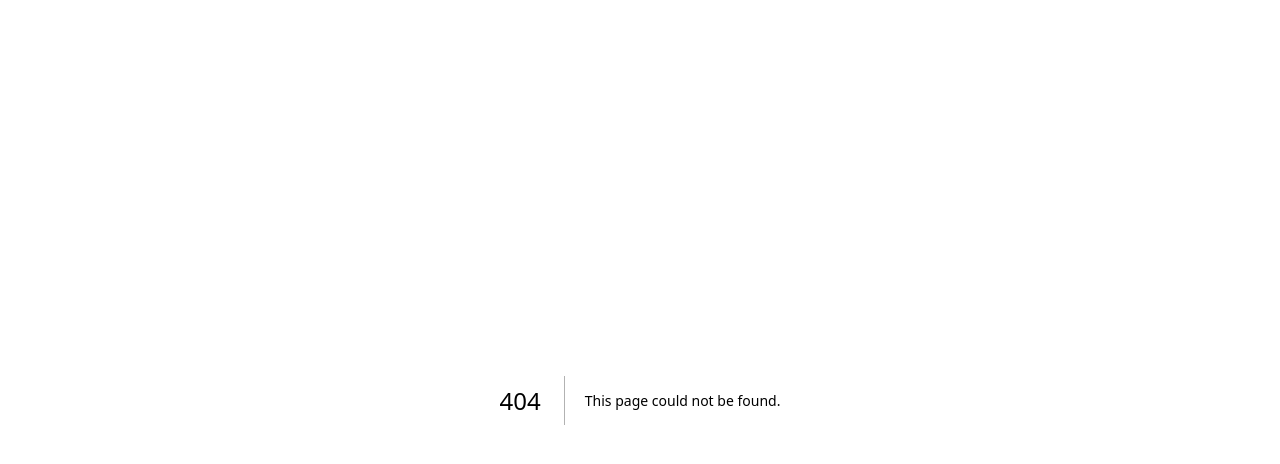
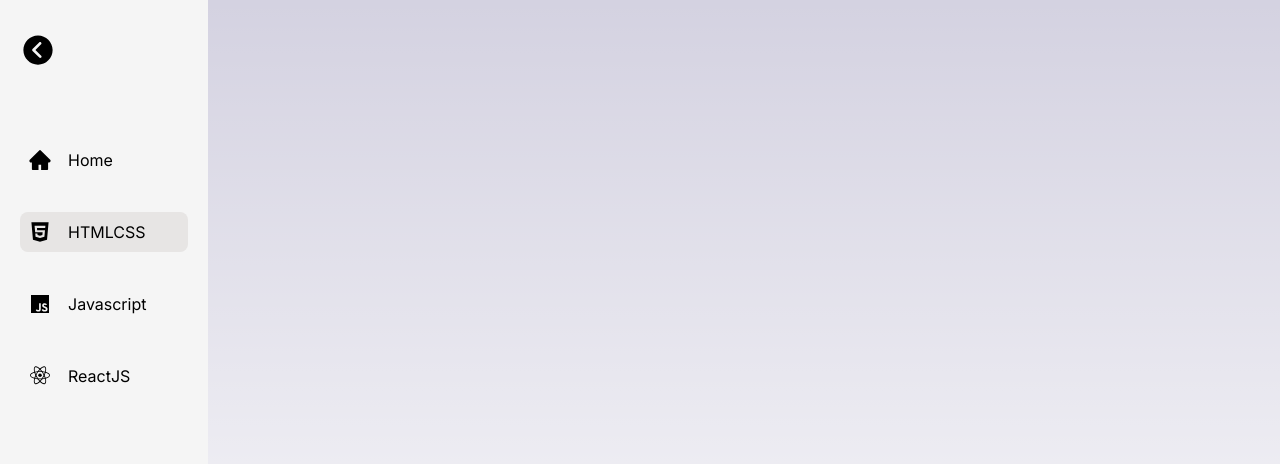
Before and after one commit to danmxli/theodinproject-project-library, a Next.js app: page /htmlcss in a window 1280 px wide. Before the commit this address had no page. Shown: the top 464 px of the page. Built offline with nearby package versions, Linux system fonts and the light colour scheme.

Commit message:
navbar setup

```diff
--- /dev/null
+++ b/app/htmlcss/page.tsx
@@ -0,0 +1,15 @@
+import Navbar from "@/components/navbar";
+
+const PageOne = () => {
+    return(
+        <main className="flex min-h-screen">
+            <Navbar />
+            <div className="">
+
+            </div>
+        </main>
+
+    );
+};
+
+export default PageOne
--- /dev/null
+++ b/components/navbar.tsx
@@ -0,0 +1,44 @@
+'use client'
+import React from 'react'
+import { useState } from 'react'
+import { useRouter } from 'next/navigation'
+import { usePathname } from 'next/navigation'
+import { IoIosArrowDroprightCircle} from "react-icons/io"
+import { AiFillHtml5, AiFillHome} from "react-icons/ai"
+import { BiLogoJavascript, BiLogoReact } from "react-icons/bi"
+
+import Link from 'next/link'
+
+const Navbar = () => {
+    const router = useRouter();
+    const pathname = usePathname();
+
+    const [open, SetOpen] = useState(true);
+    const Menus = [
+        { id: "home", title: "Home", href: "/", content: <AiFillHome /> },
+        { id: "htmlcss", title: "HTMLCSS", href: "/htmlcss", content: <AiFillHtml5 /> },
+        { id: "javascript", title: "Javascript", href: "/", content: <BiLogoJavascript /> },
+        { id: "reactjs", title: "ReactJS", href: "/", content: <BiLogoReact /> },
+    ];
+    return (
+        <div className={`overflow-clip p-5 pt-8 ${open ? "w-52" : "w-20"} bg-neutral-100 dark:bg-slate-950 duration-300`}>
+
+            <div>
+                <IoIosArrowDroprightCircle className={`dark:text-indigo-700 rounded-md text-4xl mr-2 mb-8 duration-500 cursor-pointer ${open && "rotate-[180deg]"}`} onClick={() => SetOpen(!open)} />
+            </div>
+
+            <ul className="pt-2">
+                {Menus.map((menu) => (
+                    <li key={menu.id} className={`flex items-center gap-x-4 p-2 duration-300 rounded-lg mt-8 hover:bg-stone-200 dark:hover:bg-indigo-700 cursor-pointer ${pathname === menu.href ? 'bg-stone-200 dark:bg-indigo-700' : ''}`} onClick={() => {
+                        router.push(menu.href);
+                    }}>
+                        <span className="text-2xl float-left">{menu.content}</span>
+                        <span className={`duration-100${open ? '' : ' scale-0'}`}>{menu.title}</span>
+                    </li>
+                ))}
+            </ul>
+        </div>
+    )
+}
+
+export default Navbar
```
